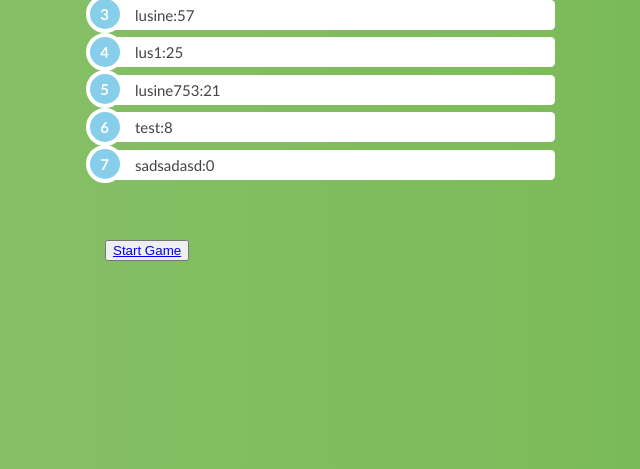
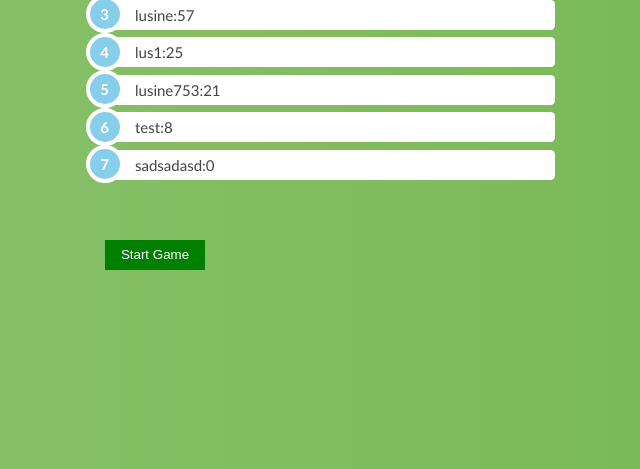
Before and after one commit to 093lus/game_millionaire, a Django app: page / in a window 1280 px wide. Shown: the part 284-753 px from the top of the page, without its empty margins (355-995 px from the left). Run offline with Django 3.2, Linux system fonts and the light colour scheme; a user stored in the database is signed in; data comes from the database, SQL or seed files in the repository; both versions use the stored data as it was after the commit.

Commit message:
css html

```diff
--- a/static/css/main.css
+++ b/static/css/main.css
@@ -13,3 +13,18 @@ body {
   -webkit-font-smoothing: antialiased;
   -moz-osx-font-smoothing: grayscale;
 }
+
+.start-game-btn{
+
+    background-color: green;
+    border: none;
+    width: 100px;
+    height: 30px;
+    color: white;
+}
+
+.start-game-link{
+  clear: both;
+    color: white;
+    text-decoration: none;
+}
--- a/static/css/top-players.css
+++ b/static/css/top-players.css
@@ -26,7 +26,7 @@
 
 }
 
-.numberlist a {
+.numberlist label {
 
     position: relative;
 
@@ -52,15 +52,15 @@
 
 }
 
-.numberlist a:hover {
+.numberlist label:hover {
 
     background: #cbe7f8;
 
-    text-decoration: underline;
+    text-decoration: none;
 
 }
 
-.numberlist a:before {
+.numberlist label:before {
 
     content: counter(li);
 
--- a/templates/index.html
+++ b/templates/index.html
@@ -19,8 +19,8 @@
             <ol>
                 {% for top_player in top_players %}
 {#do refactor#}
-                <li><a href="#">
-                    {{ top_player.user.username }}:{{ top_player.score }}</a></li>
+                <li><label class=".numberlist">
+                    {{ top_player.user.username }}:{{ top_player.score }}</label></li>
 
                 {% endfor %}
 
@@ -28,7 +28,7 @@
 
 
         </div>
-        <button type><a href="/question" style="clear: both">Start Game</a></button>
+        <button type class="start-game-btn"><a href="/question" style="clear: both" class="start-game-link">Start Game</a></button>
 
 
     {% endblock %}
```
Also changed, not shown: db.sqlite3.
